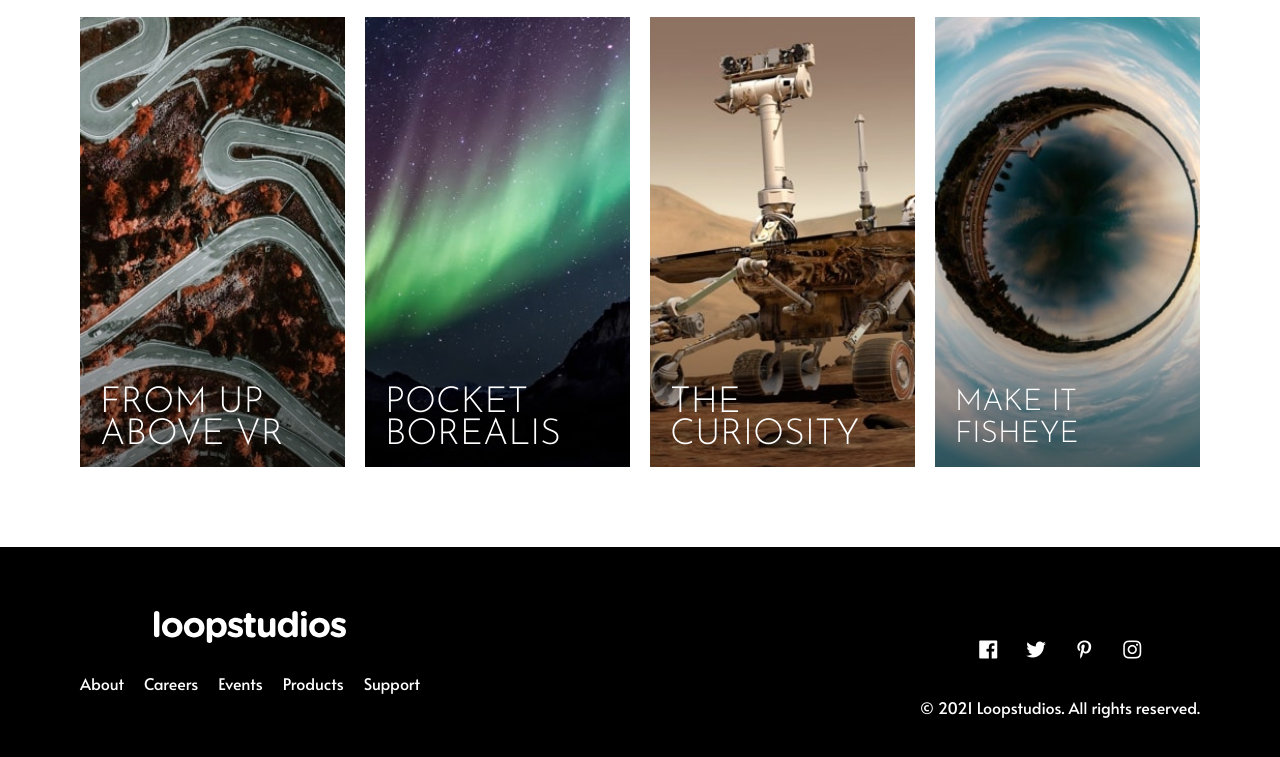
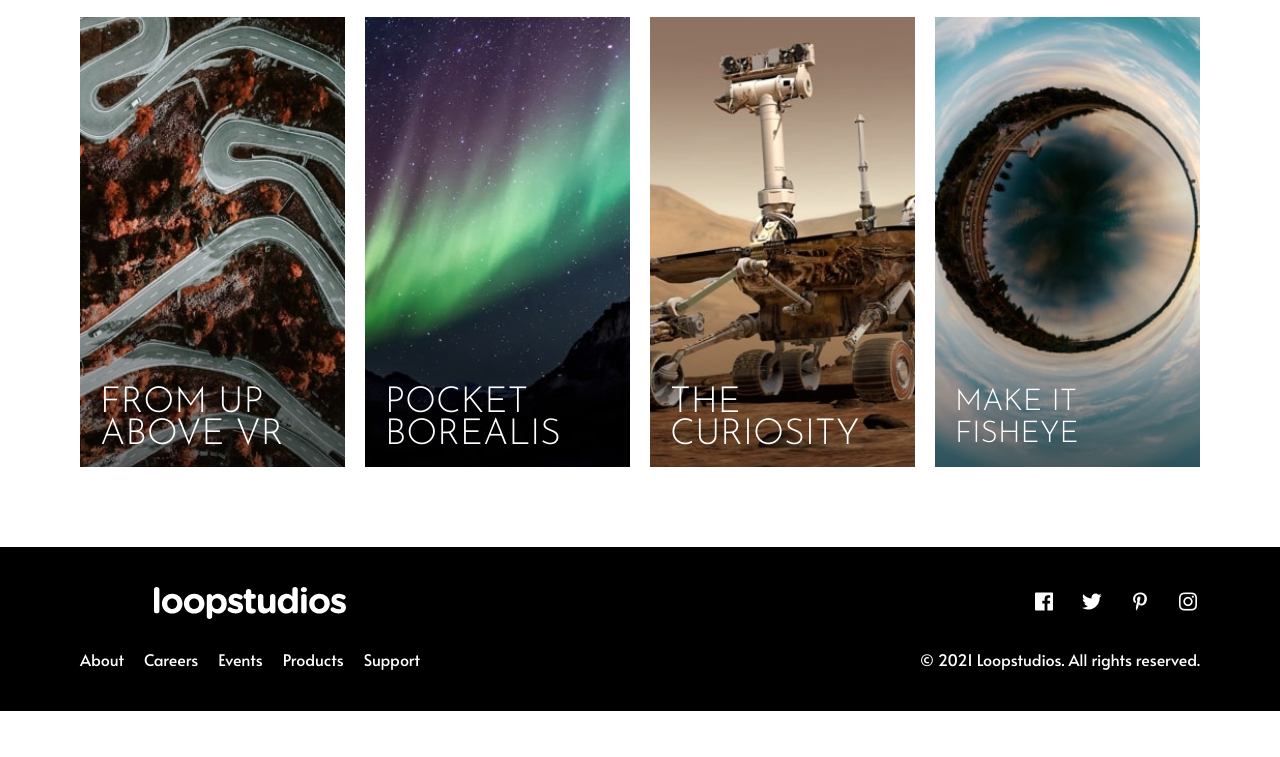
Before and after one commit to sakib-git/loopstudios-landing-page, a website: page index.html in a window 1280 px wide. Shown: the part 1905-2662 px from the top of the page. After the commit the page ends 2616 px from the top, so only its background shows below. Drawn offline with nearby package versions, Linux system fonts and the light colour scheme.

Commit message:
footer alignment fixed

```diff
--- a/index.html
+++ b/index.html
@@ -130,7 +130,7 @@
       <div class="bg-black">
         <div class="mx-auto mt-20 max-w-[1120px] p-10 px-5 font-[alata] text-white lg:px-0">
           <div class="items-center lg:flex lg:justify-between">
-            <div class="flex flex-col items-center justify-center gap-7">
+            <div class="flex flex-col items-center justify-center gap-7 lg:items-start">
               <img src="images/logo.svg" alt="" />
 
               <div class="flex flex-col items-center gap-5 lg:flex-row">
@@ -141,8 +141,8 @@
                 <a class="link-hover relative" href="#">Support</a>
               </div>
             </div>
-            <div class="flex flex-col items-center justify-center gap-7">
-              <div class="mt-12 flex gap-6 text-2xl">
+            <div class="flex flex-col items-center justify-center gap-7 lg:items-end">
+              <div class="flex gap-6 text-2xl max-lg:mt-12">
                 <a class="link-hover relative hover:text-white" href="#"><i class="bx bxl-facebook-square"></i></a>
                 <a class="link-hover relative hover:text-white" href="#"><i class="bx bxl-twitter"></i></a>
                 <a class="link-hover relative hover:text-white" href="#"><i class="bx bxl-pinterest-alt"></i></a>
```
